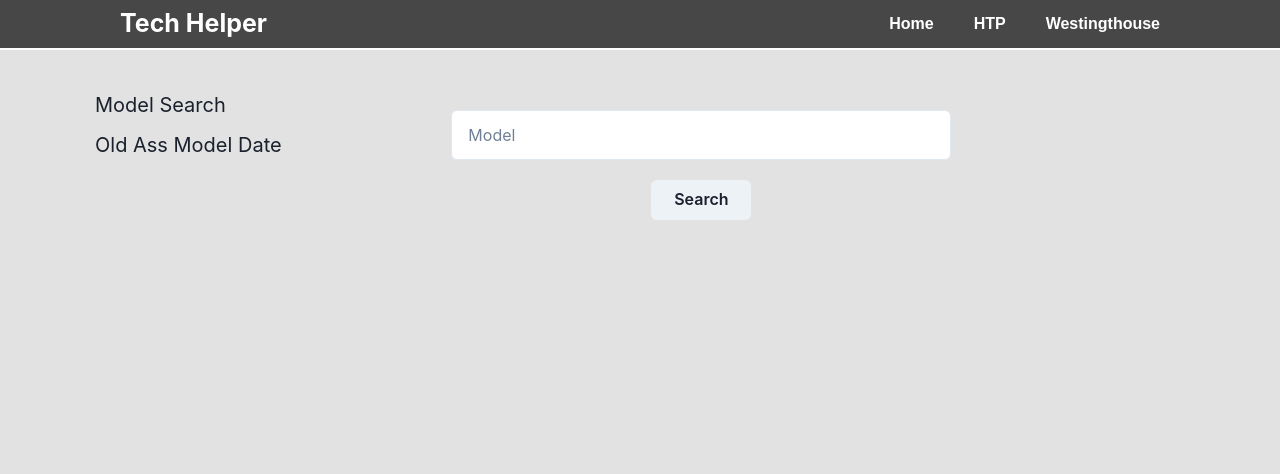
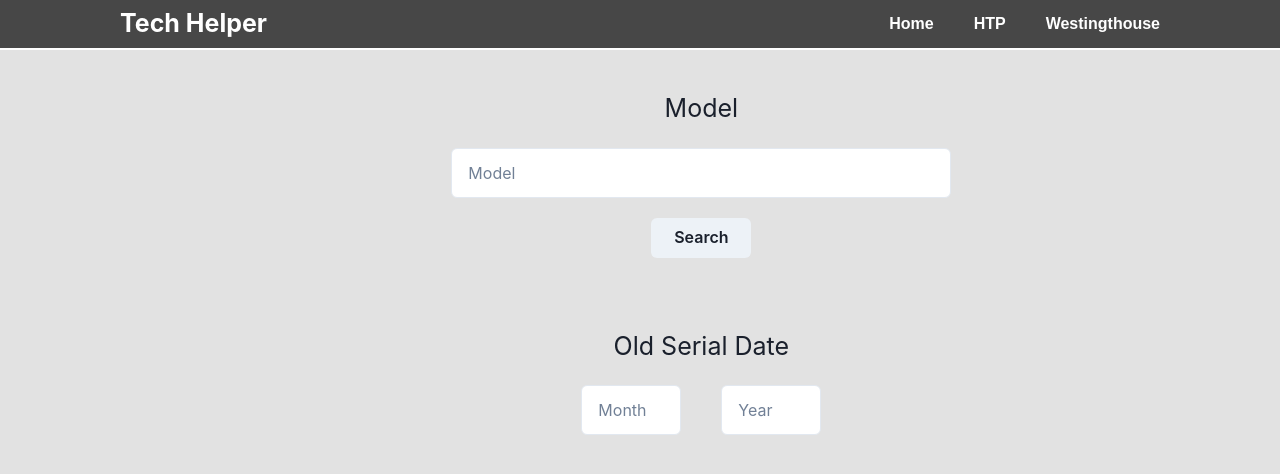
Before and after one commit to Erick-Bravo/tech_helper, a React (Create React App) app: page /htp in a window 1280 px wide. Shown: the top 474 px of the page. Built offline with nearby package versions, Linux system fonts and the light colour scheme.

Commit message:
refactor

```diff
--- a/src/components/Links_HTP/OldAssModel.tsx
+++ b/src/components/Links_HTP/OldAssModel.tsx
@@ -73,7 +73,7 @@ const OldAssModel = () => {
           onChange={monthInput}
           onKeyDown={handleMonthEnter}
         />
-        {month.length === 0 && <Text fontSize="35px">not found</Text>}
+        {month.length === 0 && <Text fontSize="15px">not found</Text>}
         {month.length !== 0 && month[0].month !== "Month" && (
           <Text fontSize="25px" m="20px 10px">
             {month[0].month}
@@ -90,7 +90,7 @@ const OldAssModel = () => {
           onChange={yearInput}
           onKeyDown={handleYearEnter}
         />
-        {year.length === 0 && <Text fontSize="35px">not found</Text>}
+        {year.length === 0 && <Text fontSize="15px">not found</Text>}
         {year.length !== 0 && year[0].year !== 0 && (
           <Text fontSize="25px" m="20px 10px">
             {year[0].year}
--- a/src/pages/HTP.tsx
+++ b/src/pages/HTP.tsx
@@ -1,45 +1,48 @@
-import { Box, Flex } from "@chakra-ui/react";
+import { Box, Flex, Text } from "@chakra-ui/react";
 import ModelSearch from "../components/Links_HTP/ModelSearch";
 import { offWhite } from "../globals";
 import { useState } from "react";
 import OldAssModel from "../components/Links_HTP/OldAssModel";
 import TextLinks from "../components/TextLinks";
 
-enum HTPSwitch {
-  ModelSearch = "Model Search",
-  OldAssModel = "Old Ass Model Date",
-}
+// enum HTPSwitch {
+//   ModelSearch = "Model Search",
+//   OldAssModel = "Old Ass Model Date",
+// }
 
 const HTP = () => {
-  const [htpSwitch, setHTPSwitch] = useState("");
+  // const [htpSwitch, setHTPSwitch] = useState("");
 
-  const resourceData = [
-    { enum: HTPSwitch.ModelSearch },
-    { enum: HTPSwitch.OldAssModel },
-  ];
+  // const resourceData = [
+  //   { enum: HTPSwitch.ModelSearch },
+  //   { enum: HTPSwitch.OldAssModel },
+  // ];
 
-  const HTPSwitchController = (type: string) => {
-    switch (type) {
-      case HTPSwitch.OldAssModel:
-        return <OldAssModel />;
-      default:
-        return  <ModelSearch />;
-    }
-  };
+  // const HTPSwitchController = (type: string) => {
+  //   switch (type) {
+  //     case HTPSwitch.OldAssModel:
+  //       return <OldAssModel />;
+  //     default:
+  //       return  <ModelSearch />;
+  //   }
+  // };
 
   return (
     <Flex backgroundColor={offWhite} h="100%" p="40px 20px">
       <Box w="300px" ml="75px" fontSize="20px" >
-        {resourceData.map((resource) => {
+        {/* {resourceData.map((resource) => {
           return (
             <Box key={resource.enum}>
               <TextLinks resource={resource} setHTPSwitch={setHTPSwitch} />
             </Box>
           );
-        })}
+        })} */}
       </Box>
       <Flex w="100%"  alignItems="center" flexDir="column" mr="150px">
-        {HTPSwitchController(htpSwitch)}
+        <Text fontSize="25px">Model</Text>
+        <ModelSearch />
+        <Text mt="50px" fontSize="25px">Old Serial Date</Text>
+        <OldAssModel />
       </Flex>
     </Flex>
   );
```
